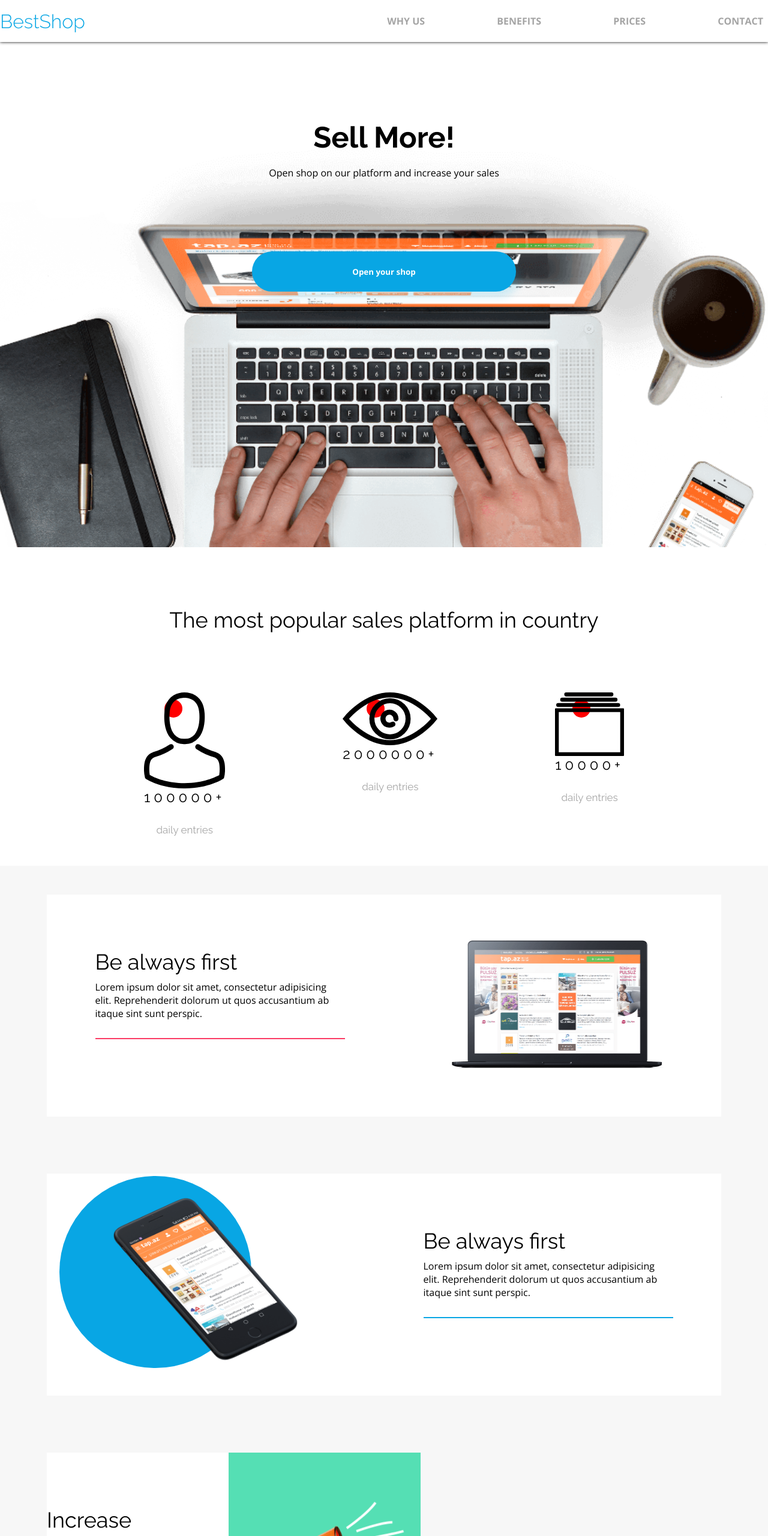
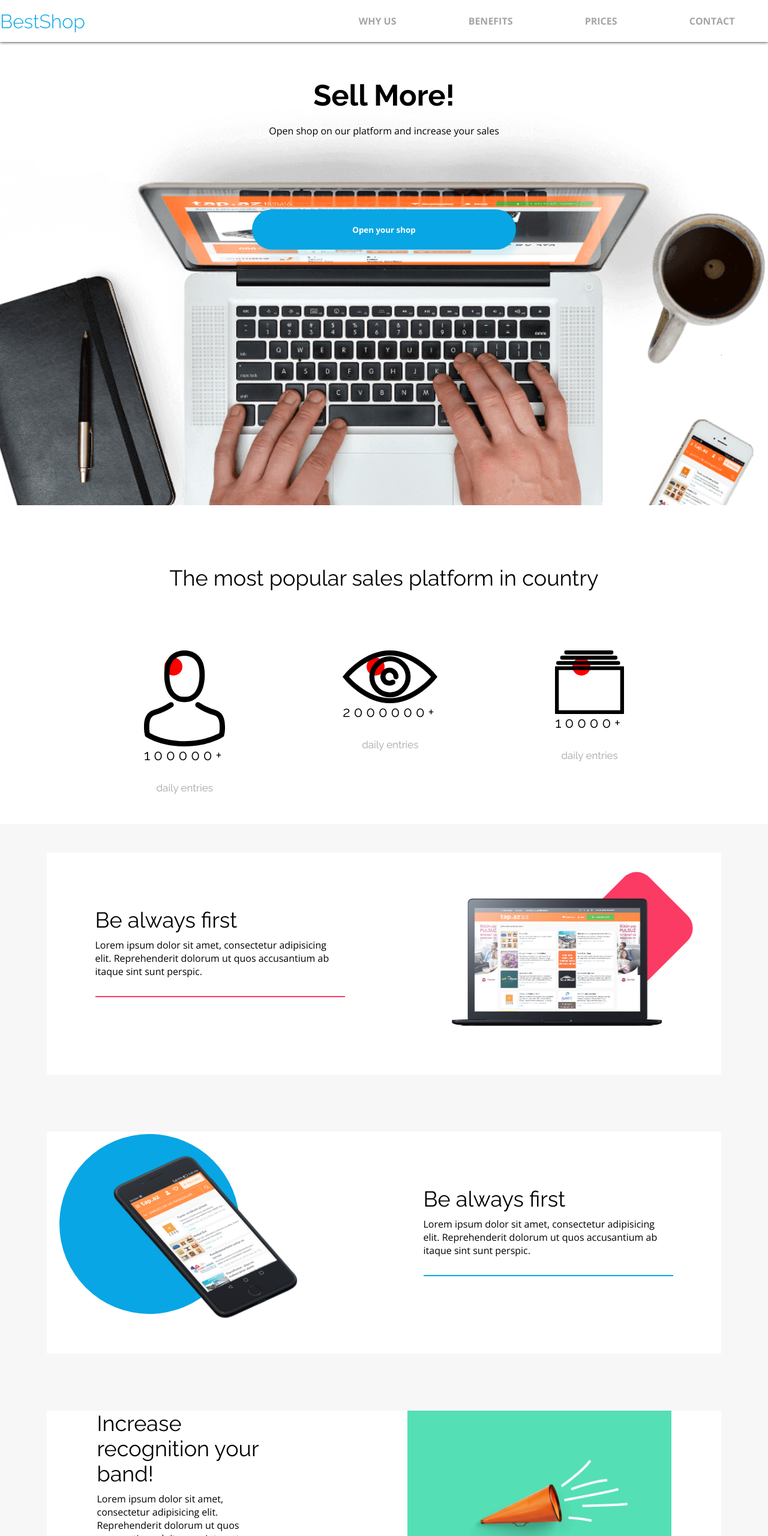
Before and after one commit to Kenseikun/Best-Shop, a plain HTML site: page index.html in a window 1280 px wide. Shown: the top 2560 px of the page at 60% size. Drawn offline with nearby package versions, Linux system fonts and the light colour scheme.

Commit message:
Middle work

```diff
--- a/css/style.css
+++ b/css/style.css
@@ -29,16 +29,23 @@ font-family: 'Open Sans', sans-serif;
 
 .header {
     display: flex;
+    position: fixed;
+    top: 0;
+    left: 0;
     align-items: center;
     width: 100vw;
     height: 70px;
     box-shadow: 0 0 5px #000000;
+    background-color: var(--color-white);
+    z-index: 9999999;
 }
 
 .menu {
+    display: flex;
     margin: 0 auto;
     width: 1352px;
     background-color: #FFFFFF;
+    height: 100%;
 }
 
 .menu__container {
@@ -48,7 +55,9 @@ font-family: 'Open Sans', sans-serif;
 }
 
 
-.menu__logo {}
+.menu__logo {
+    text-decoration: none;
+}
 
 .logo {
     font-family: 'Raleway', sans-serif;
@@ -61,6 +70,7 @@ font-family: 'Open Sans', sans-serif;
 .menu__nav {
     display: flex;
     align-items: center;
+    height: 70px;
 
 }
 
@@ -74,6 +84,7 @@ font-family: 'Open Sans', sans-serif;
 
 .menu__nav ul li {
     display: inline;
+    height: 70px;
 }
 
 .menu__nav a {
@@ -82,6 +93,7 @@ font-family: 'Open Sans', sans-serif;
     padding: 8px;
     margin-left: 100px;
     transition: .5s;
+    height: 70px;
 }
 
 .menu__nav a:hover {
@@ -107,7 +119,7 @@ main {
     position: relative;
 }
 
-.main::before {
+/* .main::before {
     content: "";
     position: absolute;
     left: 0;
@@ -115,7 +127,7 @@ main {
     right: 0;
     bottom: 0;
     background: 0, 0, 0, 0.5;
-}
+} */
 
 .bg {
     text-align: center;
@@ -305,19 +317,38 @@ main {
 
 }
 
+.mackbook_bg {
+    position: relative;
+    z-index: 1;
+}
+
+.mackbook_bg::after {
+    position: absolute;
+    content: "";
+    top: -10%;
+    left: 65%;
+    width: 150px;
+    height: 150px;
+    background-color: var(--color-redish);
+    border-radius: 20%;
+    transform: rotate(45deg);
+    z-index: -1;
+}
+
 
 .iphone_bg {
     position: relative;
     z-index: 1;
 }
 
+
 .iphone_bg::after {
     position: absolute;
     content: "";
     top: -30px;
     left: -60px;
-    width: 320px;
-    height: 320px;
+    width: 300px;
+    height: 300px;
     background-color: var(--color-primary);
     border-radius: 50%;
     z-index: -1;
@@ -331,12 +362,20 @@ main {
     border-bottom: 2px solid var(--color-green);
 }
 
-.bottom__flex {
+.section_bottom-left {
     display: flex;
-    justify-content: space-between;
     width: 1124px;
 }
 
+
+.flex__bottom-left {
+    width: 300px;
+    height: 370px;
+}
+
+.bottom_picture {
+    margin-left: 50px;
+}
 
 /* -----PRICES----- */
 
--- a/index.html
+++ b/index.html
@@ -19,18 +19,18 @@
 
                 <div class="menu__container">
 
-                    <div class="menu__logo">
+                    <a href="/" class="menu__logo">
                         <h1 class="logo">BestShop</h1>
                 </div>
 
-                    <div class="menu__nav">
+                <nav class="menu__nav">
                     <ul>
                         <li><a class="menu__nav-clicked" href="">why us</a></li>
                         <li><a href="">benefits</a></li>
                         <li><a href="">prices</a></li>
                         <li><a href="">contact</a></li>
                     </ul>
-                    </div>
+                </nav>
 
             </div>
 
@@ -89,7 +89,7 @@
                         dolorum ut quos accusantium ab itaque sint sunt perspic.</p>
                 </div>
 
-                    <div class="info__img">
+                <div class="info__img mackbook_bg">
                     <img src="images/macbook.png" alt=""></div>
             </div>
 
@@ -106,6 +106,7 @@
             </div>
 
             <div class="bottom__flex">
+
                 <div class="section__info-first section_bottom-left">
                     <div class="info__flex flex__bottom-left">
                         <p class="info__title">Increase recognition your band!</p>
@@ -115,12 +116,20 @@
                             dolorum ut quos accusantium ab itaque sint sunt perspic.</p>
                     </div>
 
+                    <div class="bottom__picture">
                         <div class="bottom_picture"><img src="images/trumpet.png" alt=""></div>
+                    </div>
 
                 </div>
 
             </div>
     </section>
+
+    <section class="section_prices">
+        div
+
+
+    </section>
     </div>
 </body>
 
```
Lines whose indentation alone changed are shown as unchanged.
